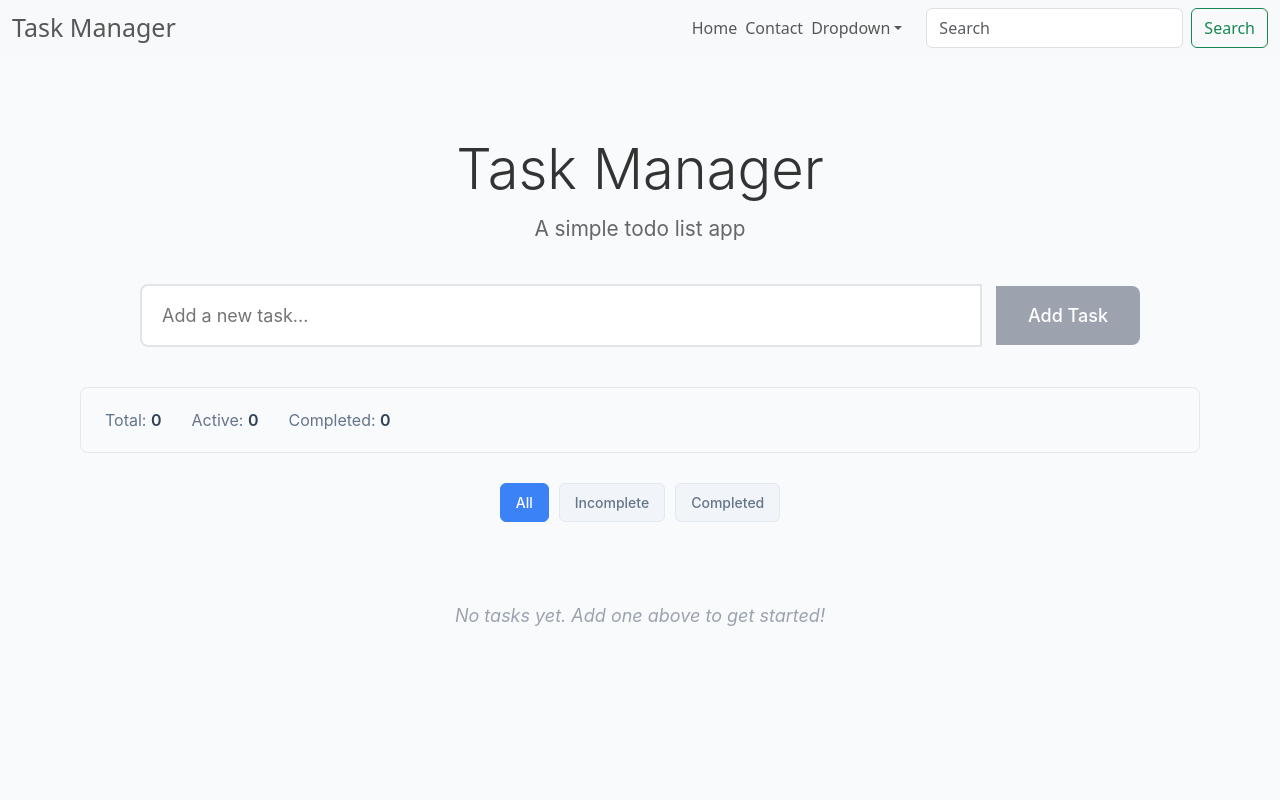
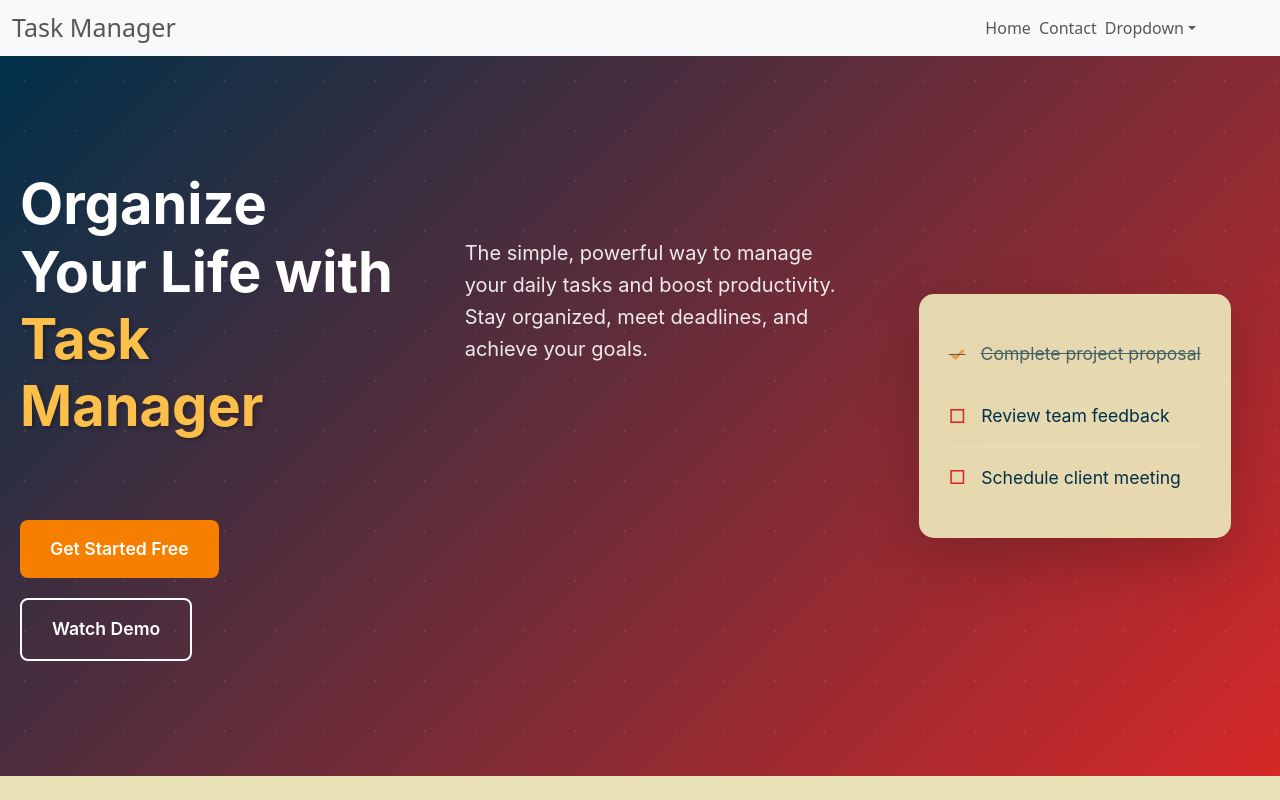
Before and after one commit to back-to-front/Task-Manager, a React (Vite) app in the folder frontend/: page / in a window 1280 px wide. Shown: the top 800 px of the page. Built offline with nearby package versions, Linux system fonts and the light colour scheme.

Commit message:
Added functionality to get started button. Changed up the navbar

```diff
--- a/frontend/src/App.jsx
+++ b/frontend/src/App.jsx
@@ -11,9 +11,9 @@ function App() {
     <>
       <Navbar />
       <Routes>
-        <Route path='/' element={<Home />} />
+        <Route path='/' element={<Landing />} />
         <Route path='/contact' element={<Contact />} />
-        <Route path='/landing' element={<Landing />} />
+        <Route path='/home' element={<Home />} />
       </Routes>
     </>
   );
--- a/frontend/src/components/HeroSection/HeroSection.jsx
+++ b/frontend/src/components/HeroSection/HeroSection.jsx
@@ -1,6 +1,13 @@
 import "./HeroSection.css";
+import { useNavigate } from "react-router";
 
 function HeroSection() {
+  const navigate = useNavigate();
+
+  const handleGetStarted = () => {
+    navigate("/home");
+  };
+
   return (
     <section className='hero-section'>
       <div className='hero-content'>
@@ -13,7 +20,9 @@ function HeroSection() {
           productivity. Stay organized, meet deadlines, and achieve your goals.
         </p>
         <div className='hero-buttons'>
-          <button className='cta-button primary'>Get Started Free</button>
+          <button className='cta-button primary' onClick={handleGetStarted}>
+            Get Started Free
+          </button>
           <button className='cta-button secondary'>Watch Demo</button>
         </div>
       </div>
--- a/frontend/src/components/Navbar/Navbar.css
+++ b/frontend/src/components/Navbar/Navbar.css
@@ -18,3 +18,7 @@
   font-size: 25px;
   padding-top: 0;
 }
+
+.navDropdown {
+  margin-right: 3rem;
+}
--- a/frontend/src/components/Navbar/Navbar.jsx
+++ b/frontend/src/components/Navbar/Navbar.jsx
@@ -50,7 +50,7 @@ function OffcanvasExample() {
                 <Nav className='justify-content-end flex-grow-1 pe-3'>
                   <NavLink
                     className='navLink home'
-                    to='/'
+                    to='/home'
                     onClick={handleNavLinkClick}
                   >
                     Home
@@ -65,6 +65,7 @@ function OffcanvasExample() {
                   <NavDropdown
                     title='Dropdown'
                     id={`offcanvasNavbarDropdown-expand-${expand}`}
+                    className='navDropdown'
                   >
                     <NavDropdown.Item
                       href='#action3'
@@ -87,7 +88,7 @@ function OffcanvasExample() {
                     </NavDropdown.Item>
                   </NavDropdown>
                 </Nav>
-                <Form className='d-flex'>
+                {/* <Form className='d-flex'>
                   <Form.Control
                     type='search'
                     placeholder='Search'
@@ -95,7 +96,7 @@ function OffcanvasExample() {
                     aria-label='Search'
                   />
                   <Button variant='outline-success'>Search</Button>
-                </Form>
+                </Form> */}
               </Offcanvas.Body>
             </Navbar.Offcanvas>
           </Container>
```
